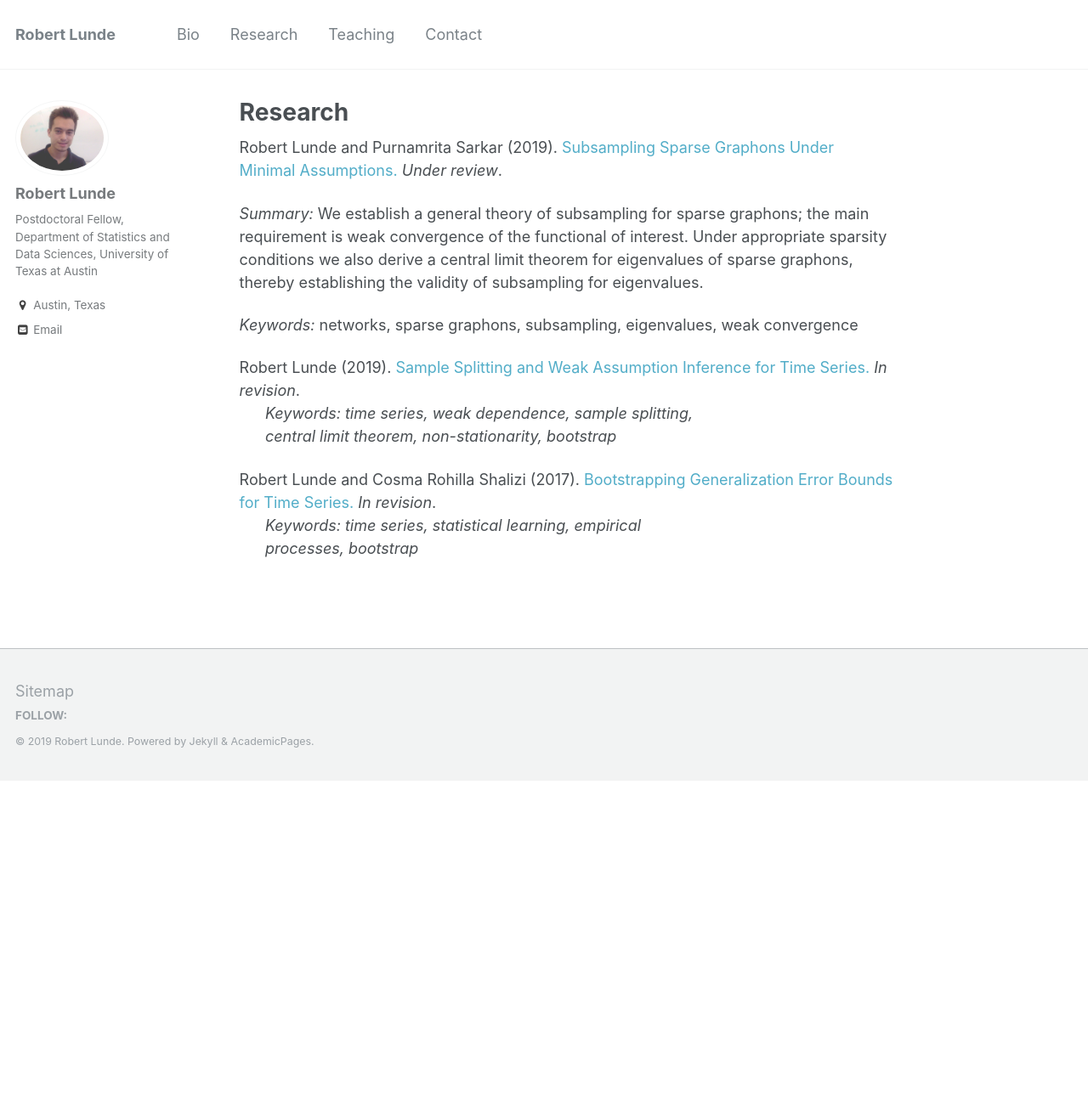
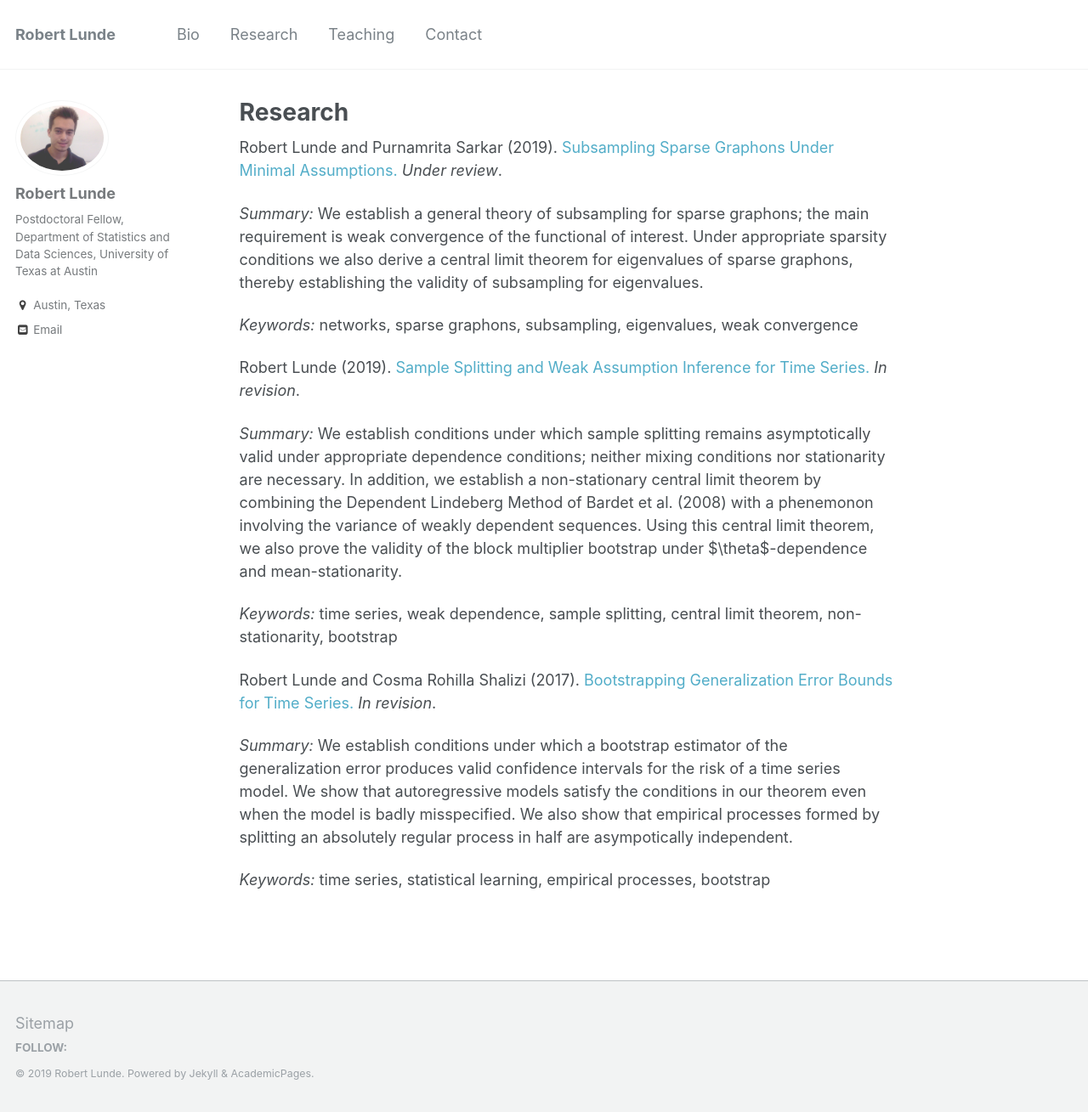
Before and after one commit to rslunde/rslunde.github.io, a Jekyll site: the page built from _pages/research.md, in a window 1280 px wide and 1309 px high. Shown: the whole window at 85% size. Built offline with Jekyll 4.4.1, drawn with Linux system fonts in a browser that asks for light colours.

Commit message:
add research blurbs

```diff
--- a/_pages/research.md
+++ b/_pages/research.md
@@ -12,11 +12,22 @@ validity of subsampling for eigenvalues.
 
 <i>Keywords:</i> networks, sparse graphons, subsampling, eigenvalues, weak convergence
 
+Robert Lunde (2019). [Sample Splitting and Weak Assumption Inference for Time Series.](https://arxiv.org/abs/1902.07425)  <i>In revision</i>.
 
-Robert Lunde (2019). [Sample Splitting and Weak Assumption Inference for Time Series.](https://arxiv.org/abs/1902.07425)  <i>In revision</i>.
-  &nbsp;&nbsp;&nbsp;&nbsp;&nbsp; <i>Keywords: time series, weak dependence, sample splitting,
-  &nbsp;&nbsp;&nbsp;&nbsp;&nbsp; central limit theorem, non-stationarity, bootstrap
+<i>Summary:</i> We establish conditions under which sample splitting remains asymptotically valid under
+appropriate dependence conditions; neither mixing conditions nor stationarity are necessary.  In addition,
+we establish a non-stationary central limit theorem by combining the Dependent Lindeberg Method of Bardet et
+al. (2008) with a phenemonon involving the variance of weakly dependent sequences.  Using this central
+limit theorem, we also prove the validity of the block multiplier bootstrap under $\theta$-dependence and
+mean-stationarity.
+
+<i>Keywords:</i> time series, weak dependence, sample splitting, central limit theorem, non-stationarity, bootstrap
 
 Robert Lunde and Cosma Rohilla Shalizi (2017). [Bootstrapping Generalization Error Bounds for Time Series.](https://arxiv.org/abs/1711.02834)  <i>In revision</i>.
-  &nbsp;&nbsp;&nbsp;&nbsp;&nbsp; <i>Keywords: time series, statistical learning, empirical
-  &nbsp;&nbsp;&nbsp;&nbsp;&nbsp; processes, bootstrap
+
+<i>Summary:</i> We establish conditions under which a bootstrap estimator of the generalization error produces
+valid confidence intervals for the risk of a time series model.  We show that autoregressive models satisfy
+the conditions in our theorem even when the model is badly misspecified.  We also show that empirical
+processes formed by splitting an absolutely regular process in half are asympotically independent.
+
+<i>Keywords:</i> time series, statistical learning, empirical processes, bootstrap
```
Also changed, not shown: 1 other file.
